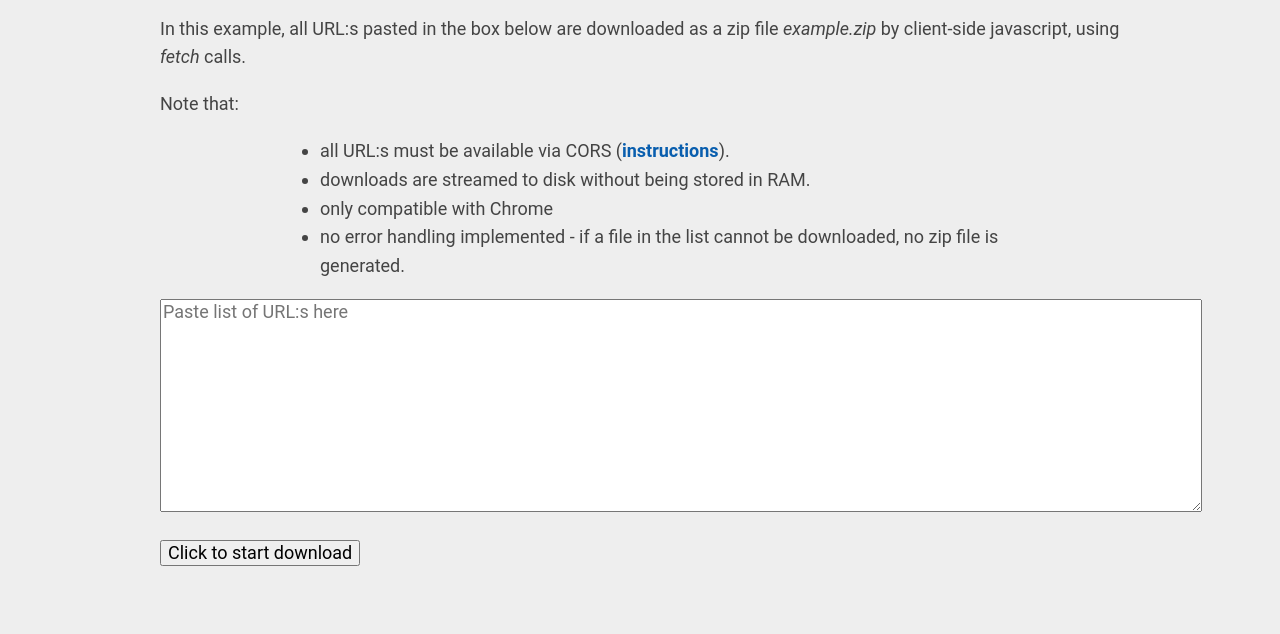
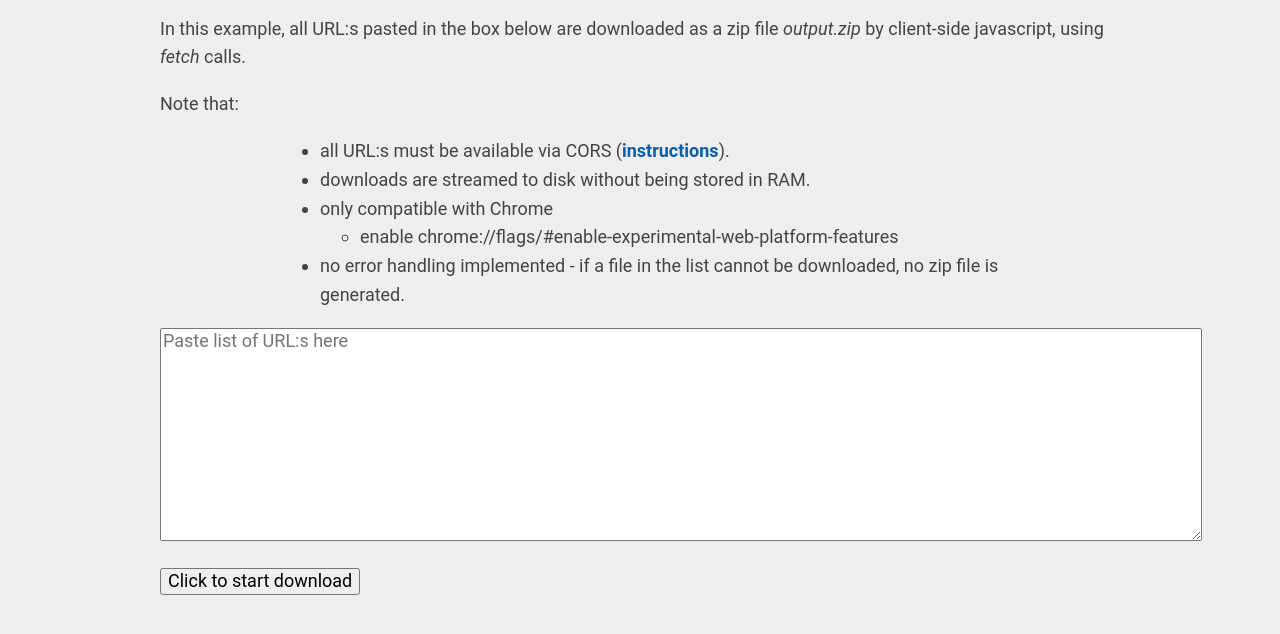
Before and after one commit to nmb/streamdl, a website: page index.html in a window 1280 px wide. Shown: the part 146-780 px from the top of the page. Drawn offline with nearby package versions, Linux system fonts and the light colour scheme.

Commit message:
Improve demo text.

```diff
--- a/index.html
+++ b/index.html
@@ -17,7 +17,7 @@
 
   <div class="container">
 <h1>Multiple streaming CORS downloads</h1>
-<p>In this example, all URL:s pasted in the box below are downloaded as a zip file <i>example.zip</i> by client-side javascript, using <i>fetch</i> calls.
+<p>In this example, all URL:s pasted in the box below are downloaded as a zip file <i>output.zip</i> by client-side javascript, using <i>fetch</i> calls.
   <p> Note that:
     <div class="container">
     <ul>
@@ -26,6 +26,7 @@
       </li>
       <li> only compatible with Chrome
       </li>
+      <ul><li>enable chrome://flags/#enable-experimental-web-platform-features</li></ul>
       <li> no error handling implemented - if a file in the list cannot be downloaded, no zip file is generated.
       </li>
 </ul>
```
